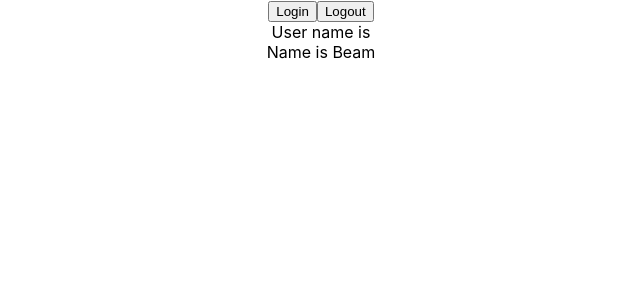
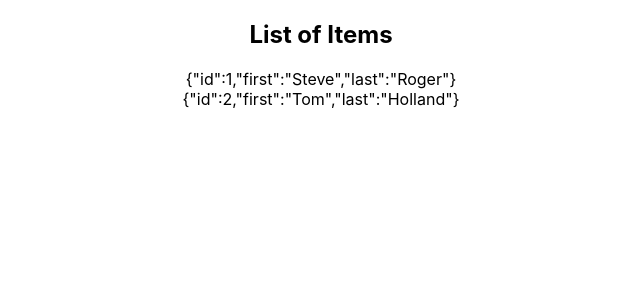
Before and after one commit to kluivstar/ReactTypescript, a React (Create React App) app: page / in a window 1280 px wide. Shown: the top 300 px of the page, without its empty margins (319-959 px from the left). Built offline with nearby package versions, Linux system fonts and the light colour scheme.

Commit message:
Generic props

```diff
--- a/src/App.tsx
+++ b/src/App.tsx
@@ -18,6 +18,7 @@
 import {Mutable} from './components/ref/Mutable'
 import { Private } from './components/auth/Private';
 import { Profile } from './components/auth/Profile';
+import { List } from './components/generics/List';
 
 function App() {
 
@@ -65,11 +66,28 @@
       <ThemeContextProvider>
         <Box/>
       </ThemeContextProvider>
-      */}
+
       <UserContextProvider>
         <User/>
       </UserContextProvider>
       <Private isLoggedIn={true} Component={Profile}/>
+      */}
+
+      <List
+        items ={[
+          {
+            id: 1,
+            first: 'Steve',
+            last: 'Roger',
+          },
+          {
+            id:2,
+            first: 'Tom',
+            last: 'Holland',
+          },
+        ]}
+        onClick={item => console.log(item)}
+      />
     </div>
   );
 }
--- /dev/null
+++ b/src/components/generics/List.tsx
@@ -0,0 +1,20 @@
+import React from 'react'
+
+type ListProps <T>= {
+    items: T[]
+    onClick: (value: T) => void
+}
+
+export const List = <T extends {id: number}>({items, onClick,}: ListProps<T>) => {
+  return (
+    <div>
+        <h2>List of Items</h2>
+        {items.map((item, index) => {
+            return (
+                <div key={item.id} onClick={()=> onClick(item)}> {JSON.stringify(item)}
+                </div>
+            )
+        })}
+    </div>
+  )
+}
```
